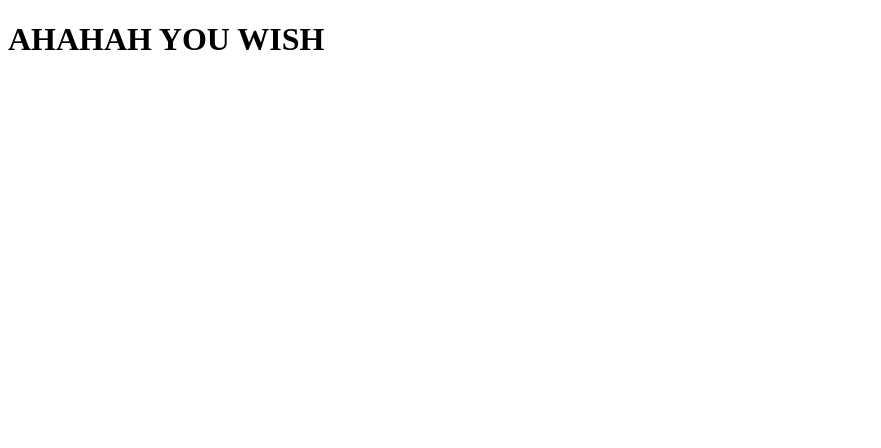
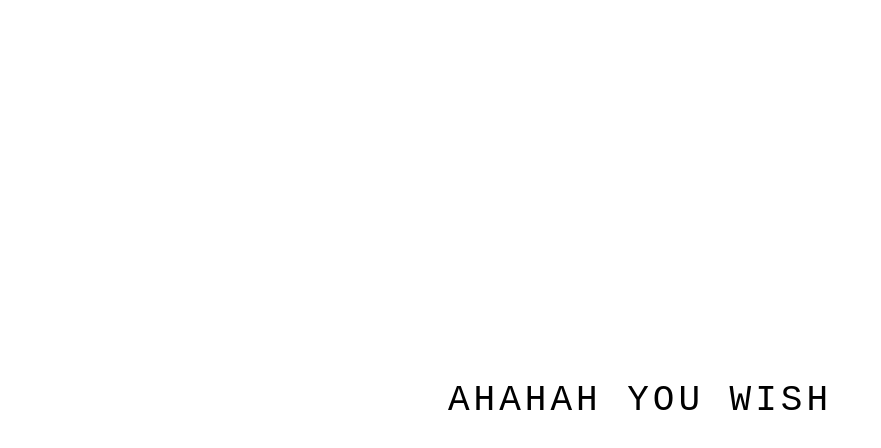
Before and after one commit to ilariaciavarella/odin-form, a plain HTML site: page log-in/index.html in a window 1280 px wide. Shown: the whole page, without its empty margins (0-881 px from the left). Drawn offline with Linux system fonts and the light colour scheme.

Commit message:
style fake login

```diff
--- a/log-in/index.html
+++ b/log-in/index.html
@@ -4,6 +4,23 @@
     <meta charset="UTF-8">
     <meta name="viewport" content="width=device-width, initial-scale=1.0">
     <title>Log In</title>
+    <style>
+        body {
+            margin: 0;
+            height: 100vh;
+            display: flex;
+            align-items: center;
+            justify-content: center;
+        }
+        h1 {
+            margin:0;
+            text-align: center;
+            font-family:"Red Hat Mono", "Roboto Mono", monospace;
+            font-weight: 400;
+            letter-spacing: 4px;
+    font-size: 36px;
+}
+    </style>
 </head>
 <body>
     <h1>AHAHAH YOU WISH</h1>
```
